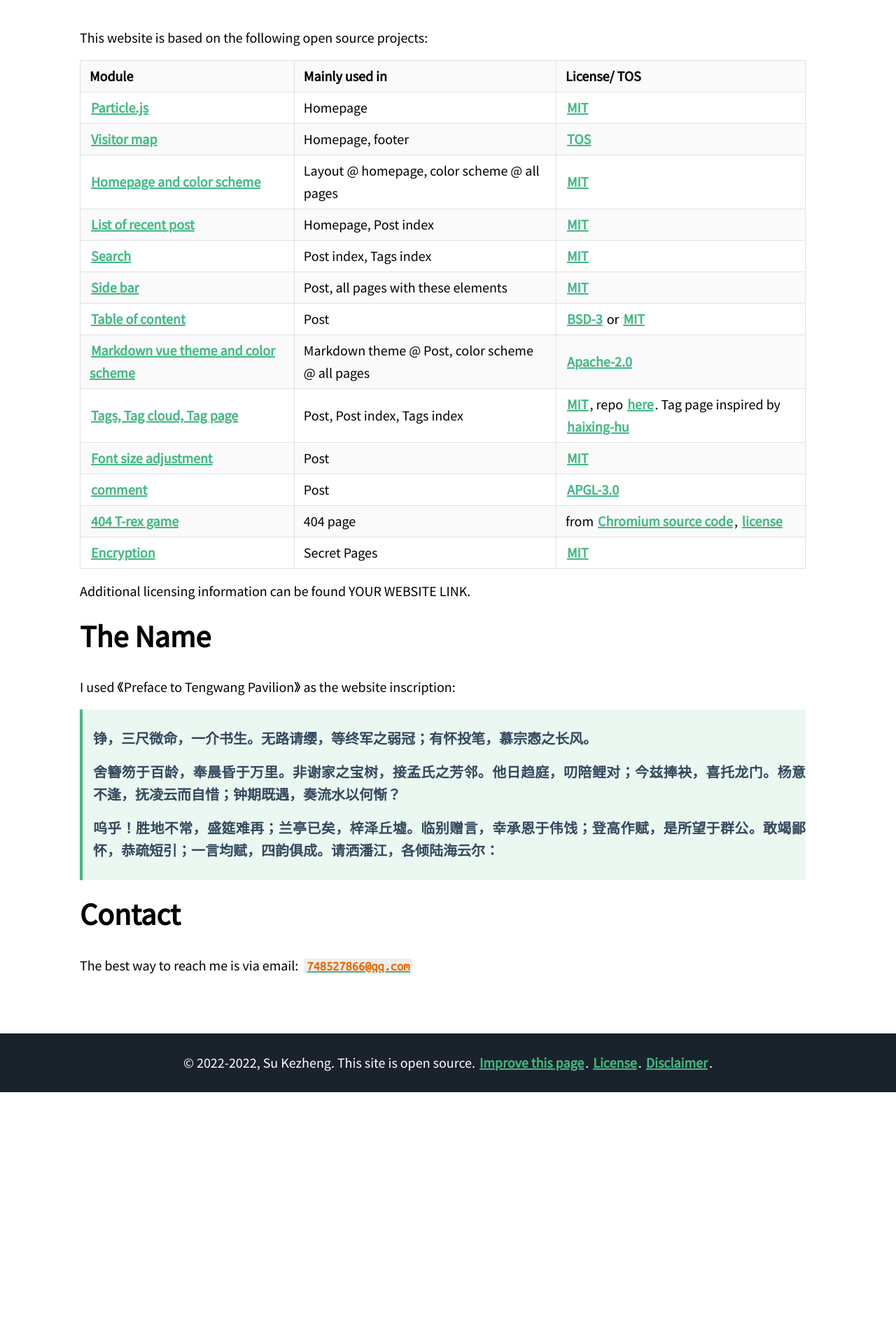
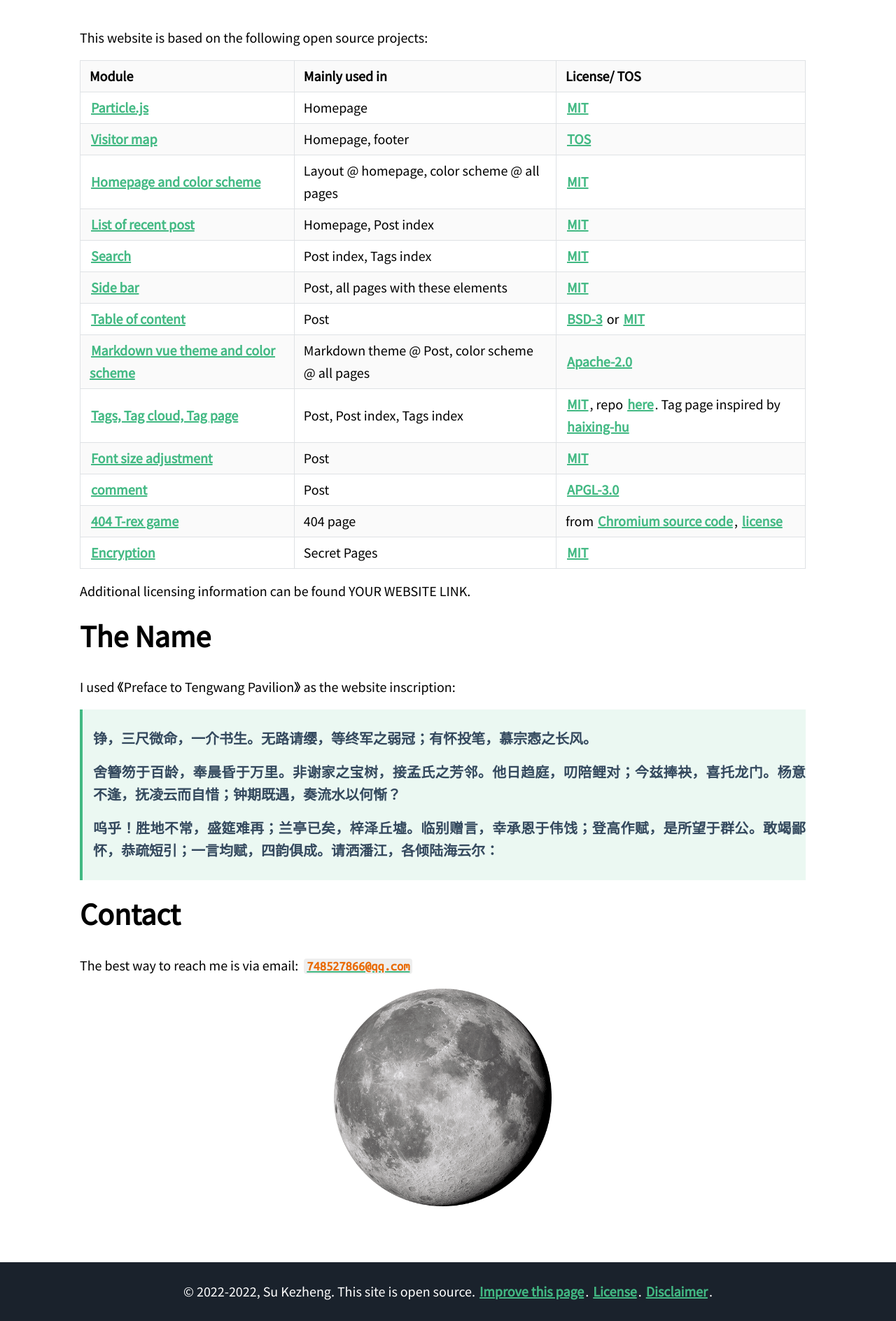
Before and after one commit to ssskz/ssskz.github.io, a Jekyll site: the page built from about/index.md, in a window 1280 px wide. Shown: the part 1405-3293 px from the top of the page at 70% size. Built offline with Jekyll 4.4.1, drawn with Linux system fonts in a browser that asks for light colours; nearby versions of some CDN libraries; before the commit the page ends 2966 px from its top, so only the background shows below that.

Commit message:
Update index.md

```diff
--- a/about/index.md
+++ b/about/index.md
@@ -62,3 +62,5 @@
 # Contact
 
 The best way to reach me is via email: [`748527866@qq.com`](mailto:748527866@qq.com)
+
+<img src="https://ssskz.github.io/about/Moon.png" width="30%">
```
